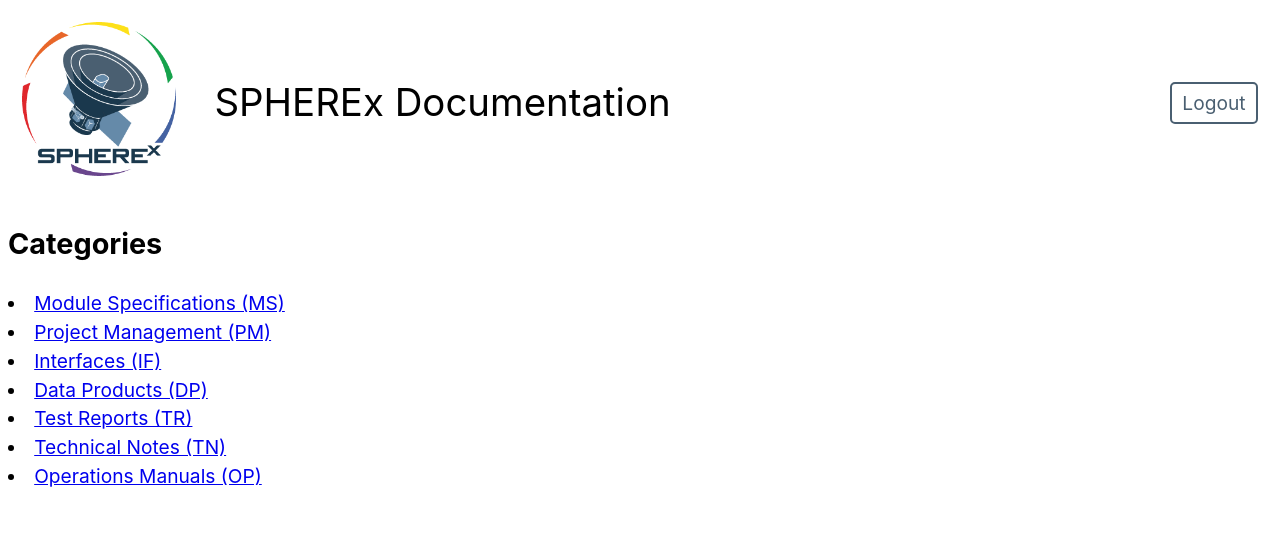
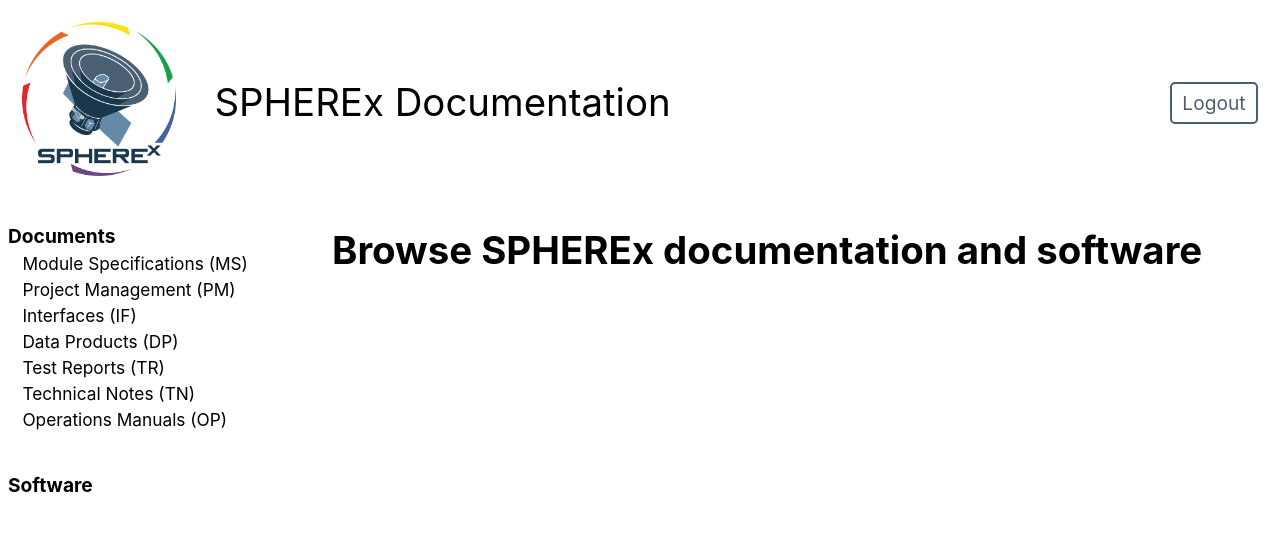
Before and after one commit to SPHEREx/spherex-doc-portal, a Python web app: template src/spherexportal/pages/templates/index.html.jinja in a window 1280 px wide. Shown: the top 537 px of the page. Run offline with Jinja, Linux system fonts and the light colour scheme; the template is opened without the code that fills it, so the values that code supplies are empty; style sheets or scripts are compiled from the project's sources.

Commit message:
Set up page grid and sidebar nav
- Set up a grid for the page layout overall
- Move the nav into a main-nav component
- Use the current_path Jinja context to determine if a link item is the
  current page to style uniquely.

```diff
--- a/src/spherexportal/pages/templates/base.html.jinja
+++ b/src/spherexportal/pages/templates/base.html.jinja
@@ -12,11 +12,24 @@
 </head>
 
 <body>
-  {% block page_header %}
-  {% include "components/header.html.jinja" %}
-  {% endblock page_header %}
-  {% block content %}
-  {% endblock content %}
+  <div class="page">
+    {% block page_header %}
+    <div class="page__header">
+      {% include "components/header.html.jinja" %}
+    </div>
+    {% endblock page_header %}
+
+    {% block page_mainnav %}
+    <div class="page__mainnav">
+      {% include "components/mainnav.html.jinja" %}
+    </div>
+    {% endblock page_mainnav %}
+
+    <main class="page__content">
+      {% block content %}
+      {% endblock content %}
+    </main>
+  </div>
 </body>
 
 </html>
--- /dev/null
+++ b/src/spherexportal/pages/templates/components/mainnav.html.jinja
@@ -0,0 +1,23 @@
+<nav class="main-nav">
+  <ul>
+    <li>Documents
+      <ul>
+        <li><a {{ 'class=active' if current_path=='/ssdc-ms' }} href="{{ url_for('get_ssdc_ms') }}">Module
+            Specifications (MS)</a></li>
+        <li><a {{ 'class=active' if current_path=='/ssdc-pm' }} href="{{ url_for('get_ssdc_pm') }}">Project Management
+            (PM)</a></li>
+        <li><a {{ 'class=active' if current_path=='/ssdc-if' }} href="{{url_for('get_ssdc_if') }}">Interfaces (IF)</a>
+        </li>
+        <li><a {{ 'class=active' if current_path=='/ssdc-dp' }} href="{{url_for('get_ssdc_dp') }}">Data Products
+            (DP)</a></li>
+        <li><a {{ 'class=active' if current_path=='/ssdc-tr' }} href="{{url_for('get_ssdc_tr') }}">Test Reports (TR)</a>
+        </li>
+        <li><a {{ 'class=active' if current_path=='/ssdc-tn' }} href="{{url_for('get_ssdc_tn') }}">Technical Notes
+            (TN)</a></li>
+        <li><a {{ 'class=active' if current_path=='/ssdc-op' }} href="{{url_for('get_ssdc_op') }}">Operations Manuals
+            (OP)</a></li>
+      </ul>
+    </li>
+    <li>Software</li>
+  </ul>
+</nav>
--- a/src/spherexportal/pages/templates/index.html.jinja
+++ b/src/spherexportal/pages/templates/index.html.jinja
@@ -1,14 +1,5 @@
 {% extends "base.html.jinja" %}
 
 {% block content %}
-<h2>Categories</h2>
-<nav>
-  <li><a href="{{ url_for('get_ssdc_ms') }}">Module Specifications (MS)</a></li>
-  <li><a href="{{ url_for('get_ssdc_pm') }}">Project Management (PM)</a></li>
-  <li><a href="{{url_for('get_ssdc_if') }}">Interfaces (IF)</a></li>
-  <li><a href="{{url_for('get_ssdc_dp') }}">Data Products (DP)</a></li>
-  <li><a href="{{url_for('get_ssdc_tr') }}">Test Reports (TR)</a></li>
-  <li><a href="{{url_for('get_ssdc_tn') }}">Technical Notes (TN)</a></li>
-  <li><a href="{{url_for('get_ssdc_op') }}">Operations Manuals (OP)</a></li>
-</nav>
+<h1>Browse SPHEREx documentation and software</h1>
 {% endblock %}
--- a/src/styles/_base.scss
+++ b/src/styles/_base.scss
@@ -8,3 +8,7 @@ body {
   color: var(--spherex-c-text);
   background-color: var(--spherex-c-background);
 }
+
+h1 {
+  margin-top: 0;
+}
--- a/src/styles/components/_index.scss
+++ b/src/styles/components/_index.scss
@@ -1,2 +1,4 @@
+@use 'button';
+@use 'main-nav';
+@use 'page';
 @use 'page-header';
-@use 'button';
--- /dev/null
+++ b/src/styles/components/_main-nav.scss
@@ -0,0 +1,33 @@
+.main-nav > ul {
+  margin-top: 0;
+  padding-left: 0;
+}
+
+.main-nav li {
+  list-style: none;
+}
+
+.main-nav > ul > li {
+  margin-bottom: var(--spherex-space-lg-fixed);
+  font-weight: bold;
+}
+
+.main-nav > ul > li > ul {
+  padding-left: var(--spherex-space-sm-fixed);
+  font-size: 0.9rem;
+  font-weight: normal;
+}
+
+.main-nav a {
+  text-decoration: none;
+  color: var(--spherex-c-text);
+}
+
+.main-nav a:hover {
+  text-decoration: underline;
+}
+
+.main-nav a.active {
+  color: var(--spherex-c-blue-500);
+  font-weight: bold;
+}
--- /dev/null
+++ b/src/styles/components/_page.scss
@@ -0,0 +1,25 @@
+/*
+ * Page grid layout
+ */
+
+.page {
+  width: 100%;
+  display: grid;
+  grid-template-columns: 300px 1fr;
+  gap: var(--spherex-space-md-fixed);
+}
+
+.page__header {
+  grid-row: 1 / 2 ;
+  grid-column: 1 / 3;
+}
+
+.page__mainnav {
+  grid-row: 2 / 3;
+  grid-column: 1 / 2;
+}
+
+.page__content {
+  grid-row: 2 / 3;
+  grid-column: 2 / 3;
+}
```
